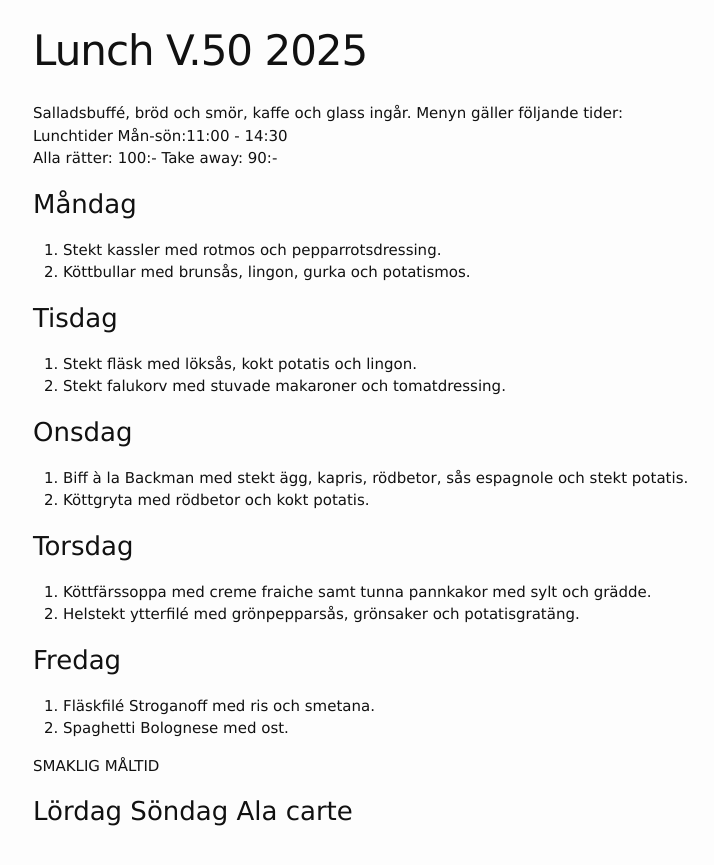
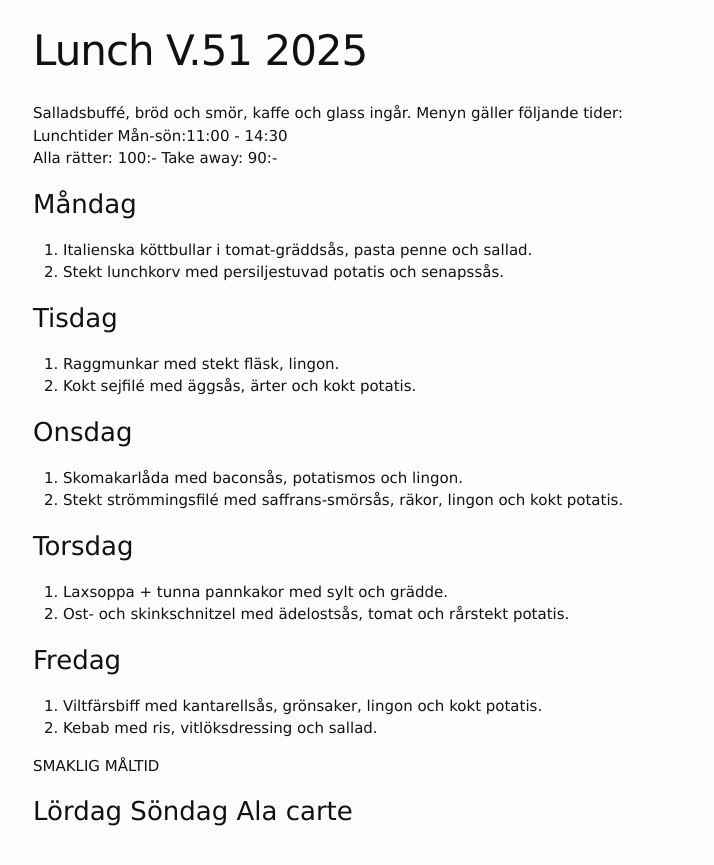
Before and after one commit to FarInn62/farinn62.github.io, a Jekyll site: the page built from lunch.md, in a window 1280 px wide. Shown: the top 865 px of the page, without its empty margins (237-951 px from the left). Built offline with Jekyll 4.4.1, drawn with Linux system fonts in a browser that asks for light colours.

Commit message:
Update lunch menu for version 51

```diff
--- a/lunch.md
+++ b/lunch.md
@@ -1,6 +1,6 @@
 ---
 layout: foodmenu
-title: Lunch V.50 2025
+title: Lunch V.51 2025
 permalink: /lunch/
 published: true
 ---
@@ -11,28 +11,28 @@ Alla rätter: 100:- Take away: 90:-
 
 ### Måndag
 
-1. Stekt kassler med rotmos och pepparrotsdressing.
-2. Köttbullar med brunsås, lingon, gurka och potatismos.
+1. Italienska köttbullar i tomat-gräddsås, pasta penne och sallad.
+2. Stekt lunchkorv med persiljestuvad potatis och senapssås.
 
 ### Tisdag
 
-1. Stekt fläsk med löksås, kokt potatis och lingon.
-2. Stekt falukorv med stuvade makaroner och tomatdressing.
+1. Raggmunkar med stekt fläsk, lingon.
+2. Kokt sejfilé med äggsås, ärter och kokt potatis.
 
 ### Onsdag
 
-1. Biff à la Backman med stekt ägg, kapris, rödbetor, sås espagnole och stekt potatis.
-2. Köttgryta med rödbetor och kokt potatis.
+1. Skomakarlåda med baconsås, potatismos och lingon.
+2. Stekt strömmingsfilé med saffrans-smörsås, räkor, lingon och kokt potatis.
 
 ### Torsdag
 
-1. Köttfärssoppa med creme fraiche samt tunna pannkakor med sylt och grädde.
-2. Helstekt ytterfilé med grönpepparsås, grönsaker och potatisgratäng.
+1. Laxsoppa + tunna pannkakor med sylt och grädde.
+2. Ost- och skinkschnitzel med ädelostsås, tomat och rårstekt potatis.
 
 ### Fredag
 
-1. Fläskfilé Stroganoff med ris och smetana.
-2. Spaghetti Bolognese med ost.
+1. Viltfärsbiff med kantarellsås, grönsaker, lingon och kokt potatis.
+2. Kebab med ris, vitlöksdressing och sallad.
 
 
 SMAKLIG MÅLTID
```
